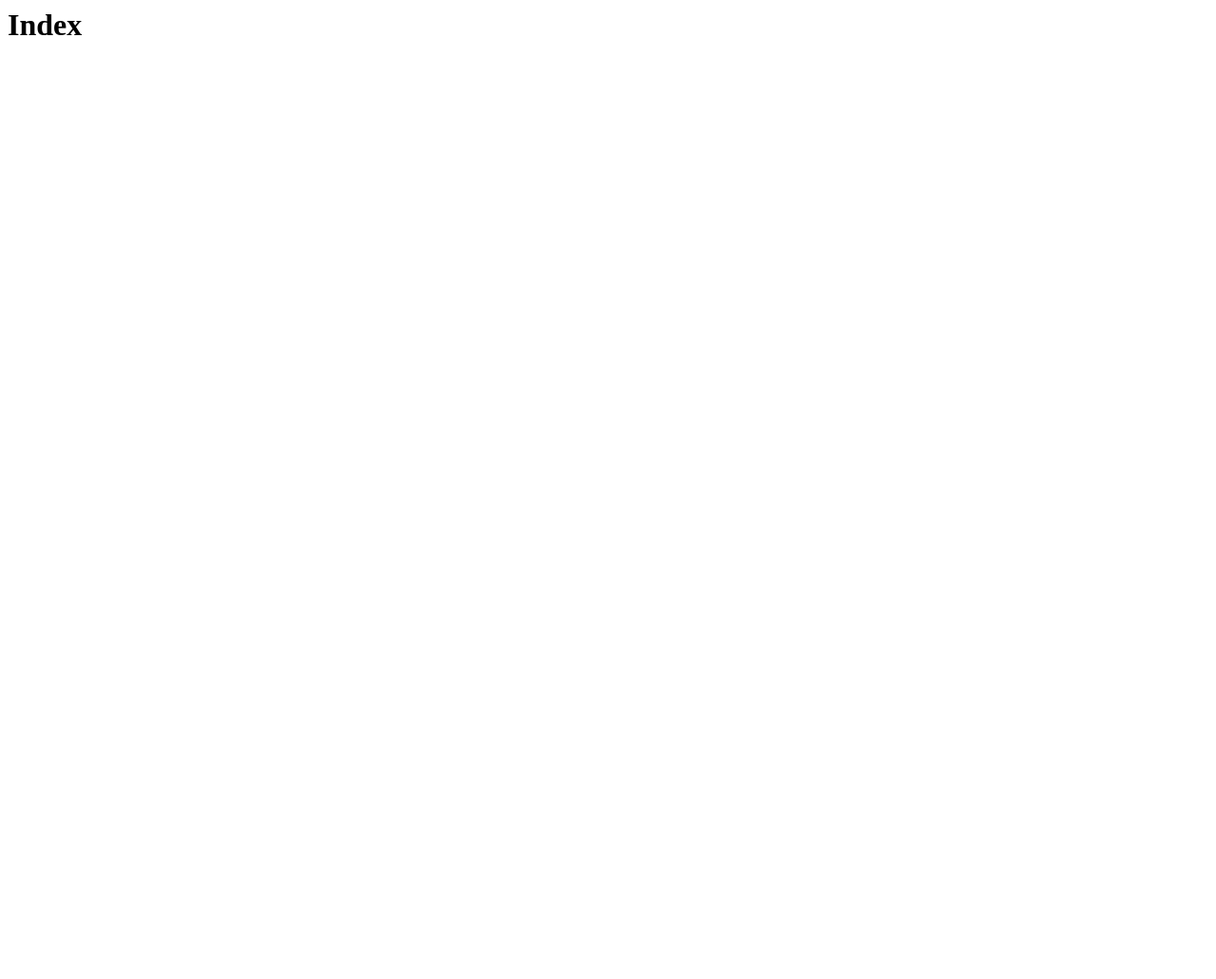
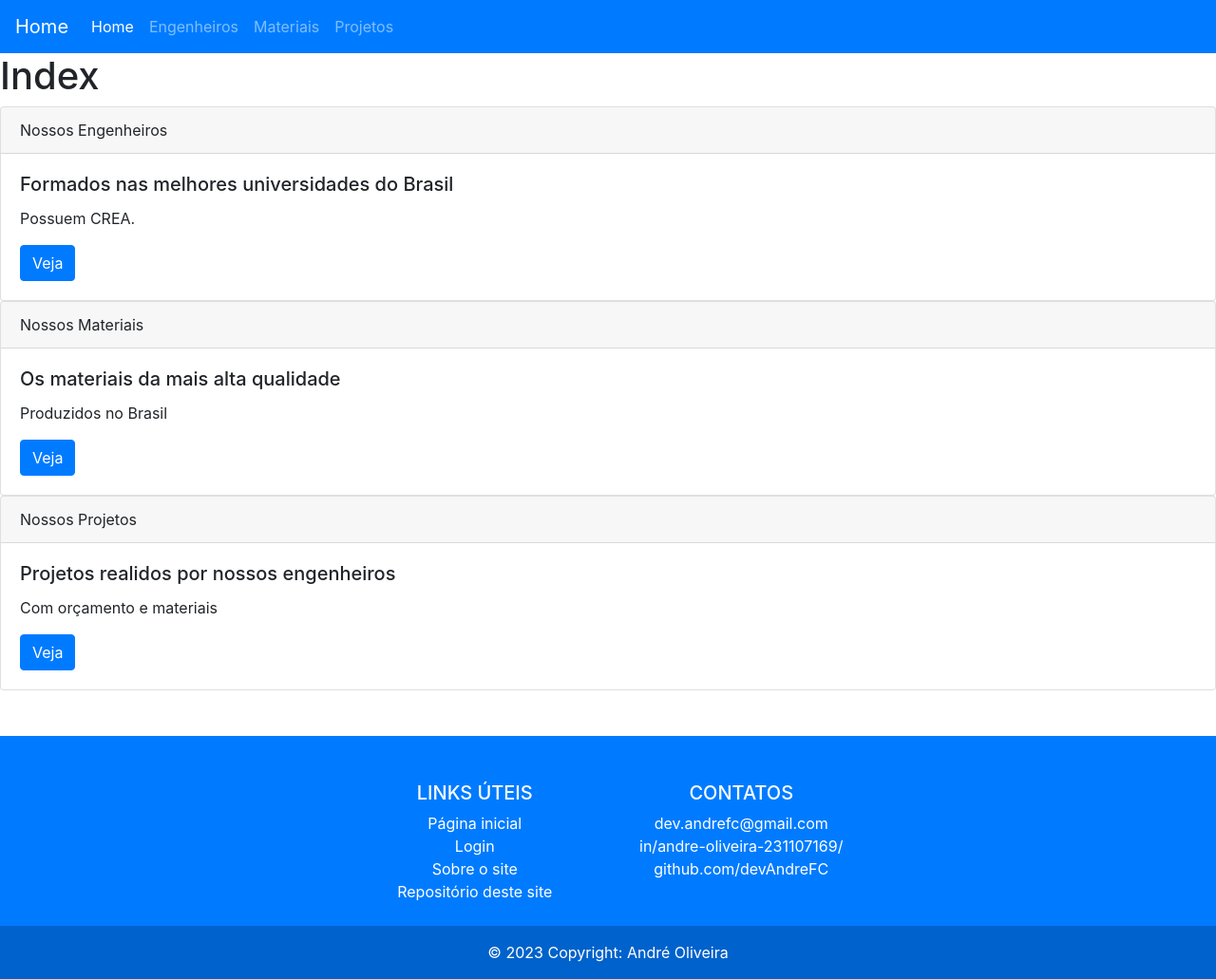
Before and after one commit to devAndreFC/construtora, a Django app: page / in a window 1280 px wide. Before the commit the page is almost empty. Shown: the whole page at 95% size. Before the commit the page ends 37 px from the top, so only its background shows below. Run offline with Django 4.2, Linux system fonts and the light colour scheme; some libraries are stand-ins or nearby versions.

Commit message:
Adicionado frontend com bootstrap

```diff
--- a/core/templates/index.html
+++ b/core/templates/index.html
@@ -1 +1,35 @@
-<h1>Index</h1>
+{% extends 'global/base.html' %}
+{% block content %}
+    <h1>Index</h1>
+    <div class="card">
+        <div class="card-header">
+            Nossos Engenheiros
+        </div>
+        <div class="card-body">
+            <h5 class="card-title">Formados nas melhores universidades do Brasil</h5>
+            <p class="card-text">Possuem CREA.</p>
+            <a href="{% url 'engineers' %}" class="btn btn-primary">Veja</a>
+        </div>
+    </div>
+    <div class="card">
+        <div class="card-header">
+            Nossos Materiais
+        </div>
+        <div class="card-body">
+            <h5 class="card-title">Os materiais da mais alta qualidade</h5>
+            <p class="card-text">Produzidos no Brasil</p>
+            <a href="{% url 'materials' %}" class="btn btn-primary">Veja</a>
+        </div>
+    </div>
+    <div class="card">
+        <div class="card-header">
+            Nossos Projetos
+        </div>
+        <div class="card-body">
+            <h5 class="card-title">Projetos realidos por nossos engenheiros</h5>
+            <p class="card-text">Com orçamento e materiais</p>
+            <a href="#" class="btn btn-primary">Veja</a>
+        </div>
+    </div>
+
+{% endblock content %}
```
